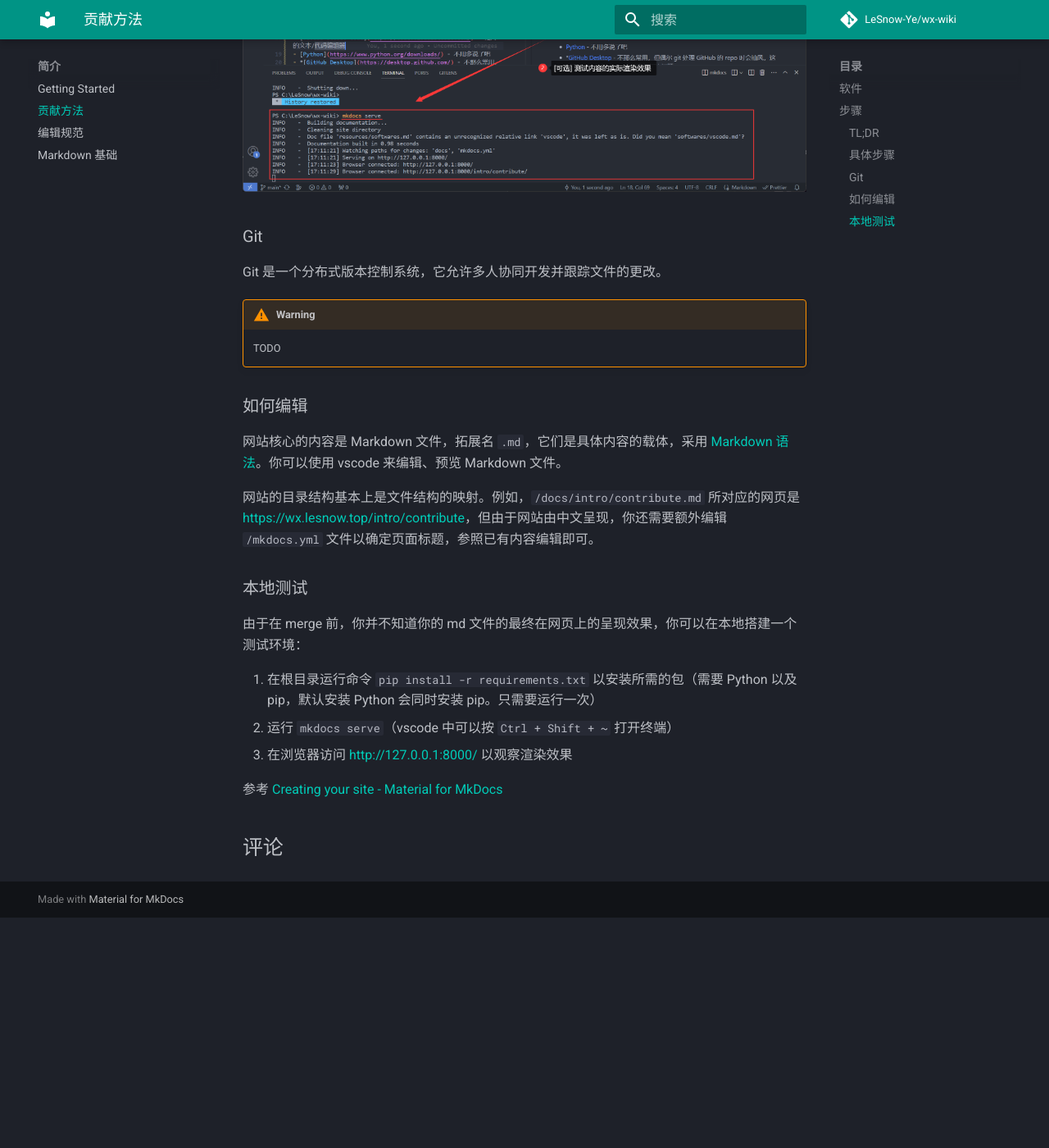
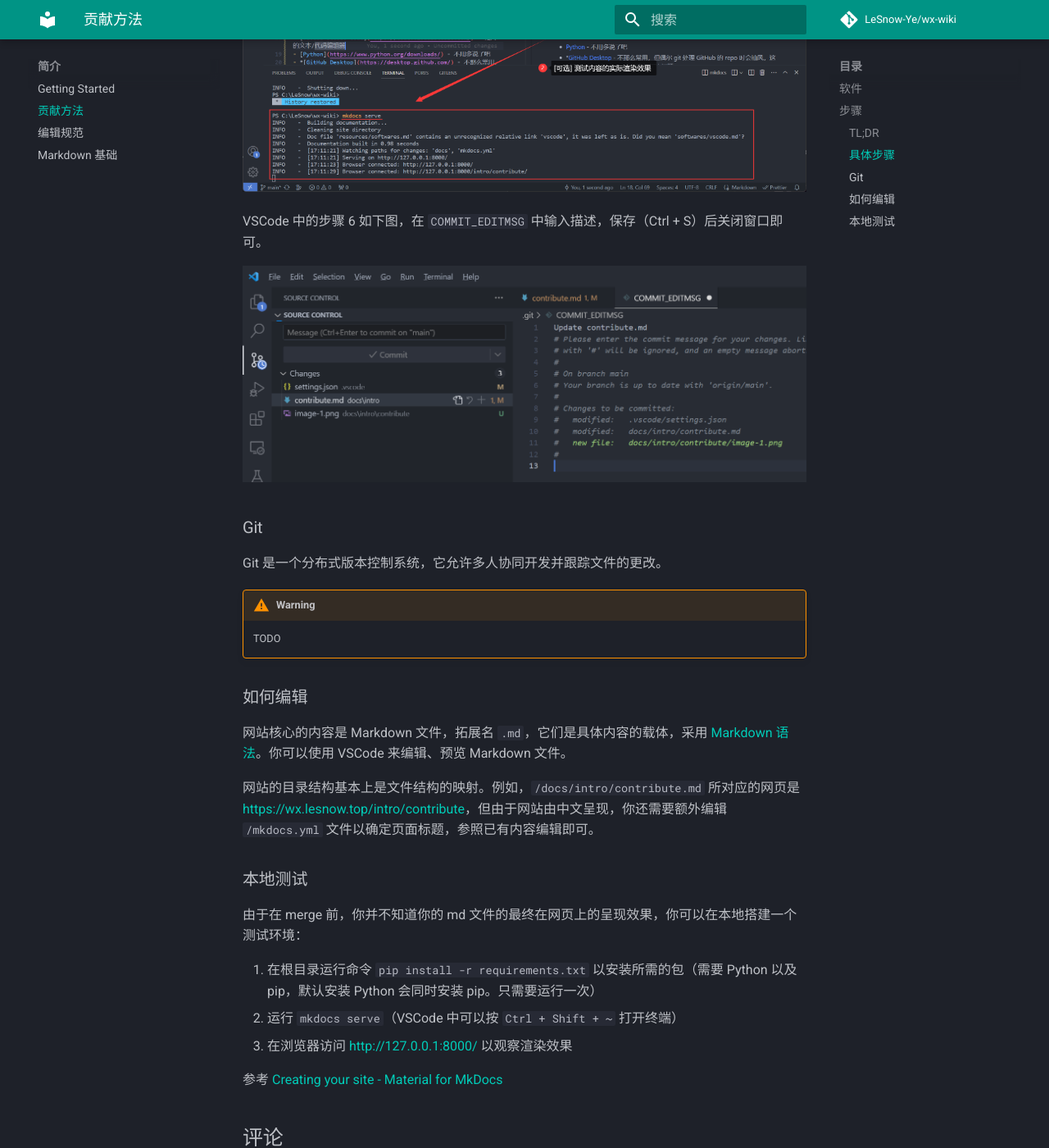
Before and after one commit to LeSnow-Ye/wx-wiki, an MkDocs documentation site: the page built from docs/intro/contribute.md, in a window 1280 px wide and 1400 px high, scrolled down 2527 px. Shown: the whole window at 82% size. Built offline with MkDocs 1.6.1 and Material for MkDocs 9.7.7, drawn with Linux system fonts in a browser that asks for light colours; comment, search, counter and statistics services are not loaded; before the commit the page ends 3646 px from its top, so only the background shows below that.

Commit message:
contribute.md

```diff
--- a/docs/intro/contribute.md
+++ b/docs/intro/contribute.md
@@ -98,6 +98,9 @@
 
 ![VSCode](contribute/image-1.png)
 
+VSCode 中的步骤 6 如下图，在 `COMMIT_EDITMSG` 中输入描述，保存（Ctrl + S）后关闭窗口即可。
+
+![Alt text](contribute/image-2.png)
 
 ### Git
 
@@ -109,7 +112,7 @@ Git 是一个分布式版本控制系统，它允许多人协同开发并跟踪
 
 ### 如何编辑
 
-网站核心的内容是 Markdown 文件，拓展名 `.md`，它们是具体内容的载体，采用 [Markdown 语法](markdown.md)。你可以使用 vscode 来编辑、预览 Markdown 文件。
+网站核心的内容是 Markdown 文件，拓展名 `.md`，它们是具体内容的载体，采用 [Markdown 语法](markdown.md)。你可以使用 VSCode 来编辑、预览 Markdown 文件。
 
 网站的目录结构基本上是文件结构的映射。例如，`/docs/intro/contribute.md` 所对应的网页是 <https://wx.lesnow.top/intro/contribute>，但由于网站由中文呈现，你还需要额外编辑 `/mkdocs.yml` 文件以确定页面标题，参照已有内容编辑即可。
 
@@ -118,7 +121,7 @@ Git 是一个分布式版本控制系统，它允许多人协同开发并跟踪
 由于在 merge 前，你并不知道你的 md 文件的最终在网页上的呈现效果，你可以在本地搭建一个测试环境：
 
 1. 在根目录运行命令 `pip install -r requirements.txt` 以安装所需的包（需要 Python 以及 pip，默认安装 Python 会同时安装 pip。只需要运行一次）
-2. 运行 `mkdocs serve`（vscode 中可以按 `Ctrl + Shift + ~` 打开终端）
+2. 运行 `mkdocs serve`（VSCode 中可以按 `Ctrl + Shift + ~` 打开终端）
 3. 在浏览器访问 <http://127.0.0.1:8000/> 以观察渲染效果
 
 参考 [Creating your site - Material for MkDocs](https://squidfunk.github.io/mkdocs-material/creating-your-site/)
```
Also changed, not shown: docs/intro/contribute/image-2.png (added), docs/intro/contribute/vscode.png (deleted).
